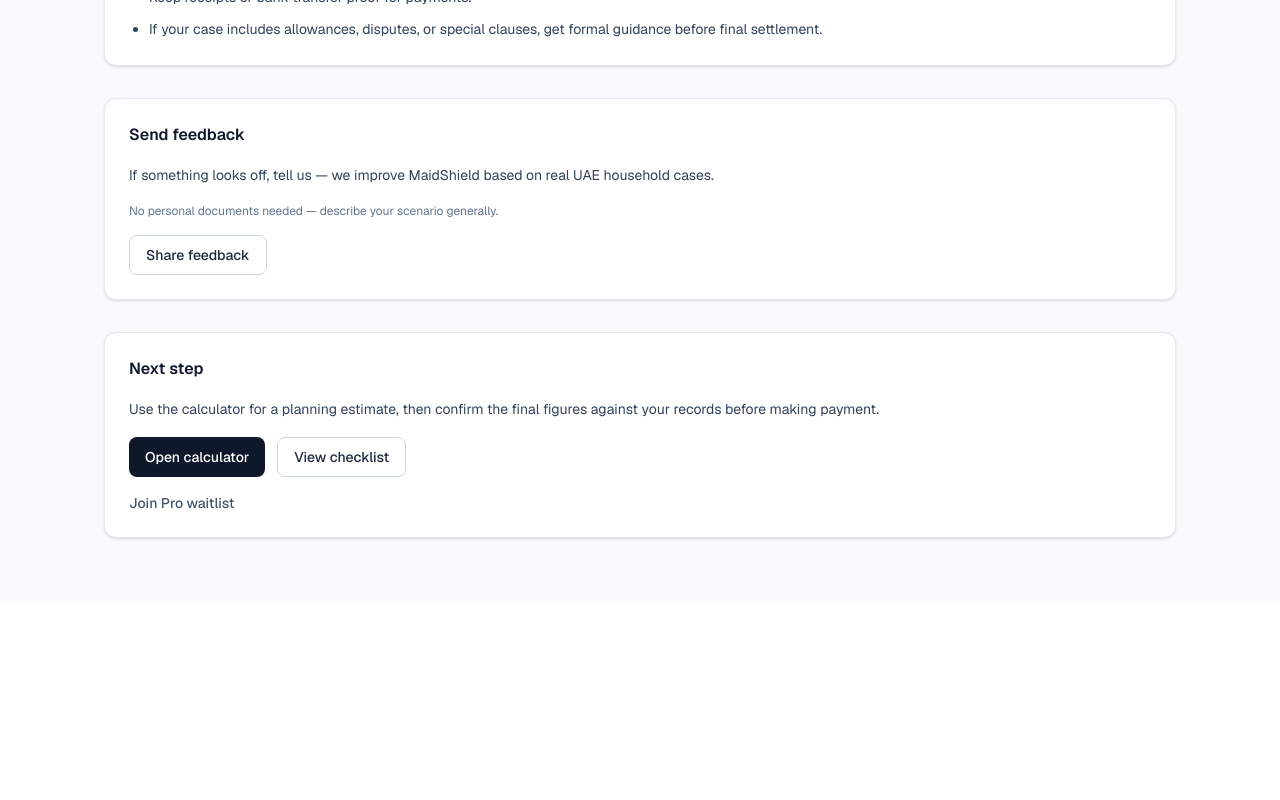
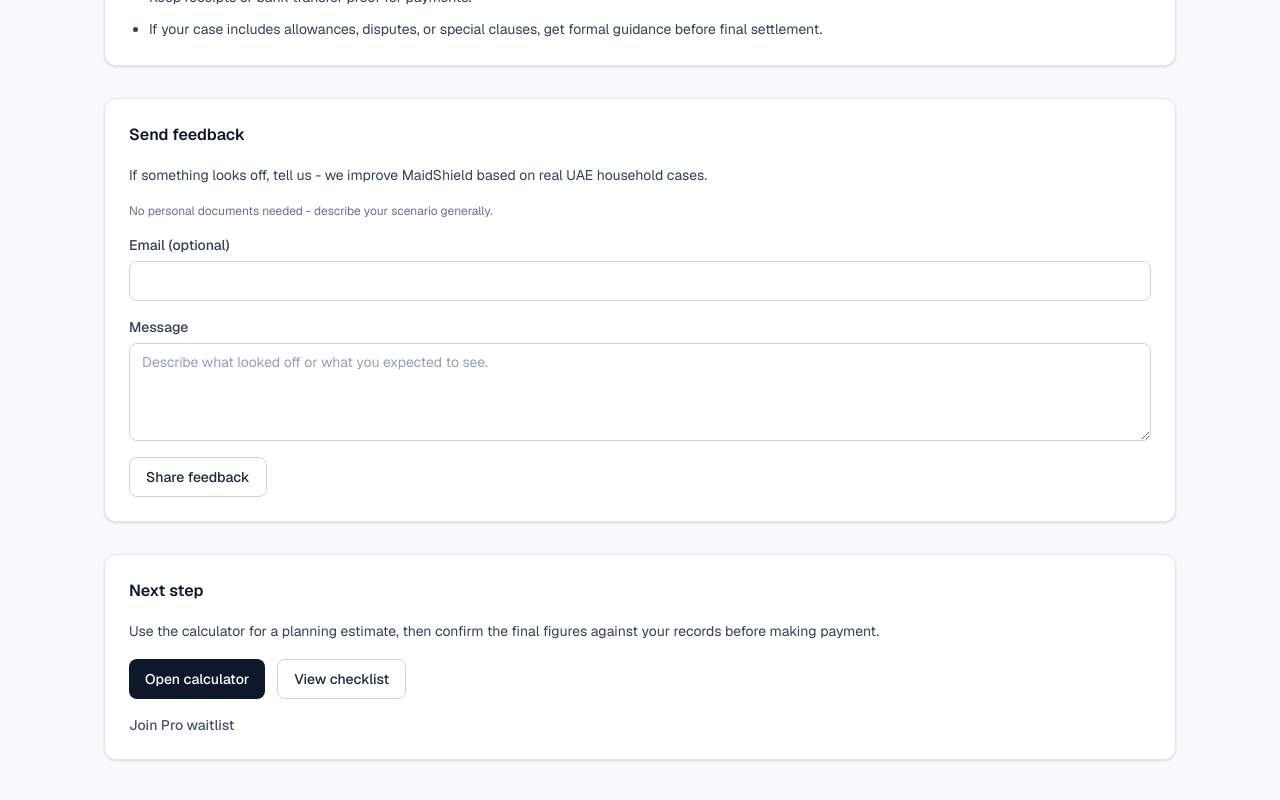
Before and after one commit to SpartanAbdullah/maidshield, a Next.js app: page /sources in a window 1280 px wide. Shown: the part 1266-2066 px from the top of the page. Before the commit the page ends 1868 px from the top, so only its background shows below. Built offline with nearby package versions, Linux system fonts and the light colour scheme; no server answers.

Commit message:
feat: add secure feedback form

```diff
--- /dev/null
+++ b/app/api/feedback/route.ts
@@ -0,0 +1,110 @@
+import { NextRequest, NextResponse } from "next/server";
+
+type FeedbackInput = {
+  email?: unknown;
+  message?: unknown;
+  company?: unknown;
+  source?: unknown;
+};
+
+function normalizeString(value: unknown) {
+  return typeof value === "string" ? value.trim() : "";
+}
+
+export async function POST(request: NextRequest) {
+  let payload: FeedbackInput;
+
+  try {
+    const parsed = (await request.json()) as unknown;
+    if (!parsed || typeof parsed !== "object") {
+      return NextResponse.json(
+        { ok: false, error: "Invalid JSON payload." },
+        { status: 400 }
+      );
+    }
+    payload = parsed as FeedbackInput;
+  } catch {
+    return NextResponse.json(
+      { ok: false, error: "Invalid JSON payload." },
+      { status: 400 }
+    );
+  }
+
+  const email = normalizeString(payload.email);
+  const message = normalizeString(payload.message);
+  const company = normalizeString(payload.company);
+  const source = normalizeString(payload.source);
+
+  if (company) {
+    return NextResponse.json({ ok: true });
+  }
+
+  if (!message) {
+    return NextResponse.json(
+      { ok: false, error: "Message is required." },
+      { status: 400 }
+    );
+  }
+
+  if (message.length > 2000) {
+    return NextResponse.json(
+      { ok: false, error: "Message must be 2000 characters or fewer." },
+      { status: 400 }
+    );
+  }
+
+  if (email && !email.includes("@")) {
+    return NextResponse.json(
+      { ok: false, error: "Email must include @." },
+      { status: 400 }
+    );
+  }
+
+  if (email.length > 120) {
+    return NextResponse.json(
+      { ok: false, error: "Email must be 120 characters or fewer." },
+      { status: 400 }
+    );
+  }
+
+  const webhookUrl = process.env.LEADS_WEBHOOK_URL;
+
+  if (!webhookUrl) {
+    return NextResponse.json(
+      { ok: false, error: "Feedback capture is not configured." },
+      { status: 500 }
+    );
+  }
+
+  try {
+    const webhookResponse = await fetch(webhookUrl, {
+      method: "POST",
+      headers: {
+        "content-type": "application/json",
+      },
+      body: JSON.stringify({
+        kind: "feedback",
+        sheet: "feedback",
+        email,
+        message,
+        source: source || "sources-page",
+        userAgent: request.headers.get("user-agent") ?? "",
+      }),
+      cache: "no-store",
+    });
+
+    if (!webhookResponse.ok) {
+      return NextResponse.json(
+        { ok: false, error: "Failed to forward feedback." },
+        { status: 502 }
+      );
+    }
+
+    return NextResponse.json({ ok: true });
+  } catch {
+    return NextResponse.json(
+      { ok: false, error: "Failed to forward feedback." },
+      { status: 500 }
+    );
+  }
+}
--- a/app/sources/page.tsx
+++ b/app/sources/page.tsx
@@ -1,6 +1,7 @@
 import type { Metadata } from "next";
 import Link from "next/link";
 
+import { FeedbackForm } from "@/components/forms/FeedbackForm";
 import { Container } from "@/components/layout/Container";
 import { PageHeader } from "@/components/layout/PageHeader";
 import { Button } from "@/components/ui/Button";
@@ -143,17 +144,13 @@ export default function SourcesPage() {
               Send feedback
             </h2>
             <p className="text-sm leading-6 text-slate-700">
-              If something looks off, tell us — we improve MaidShield based on
+              If something looks off, tell us - we improve MaidShield based on
               real UAE household cases.
             </p>
             <p className="text-xs text-slate-500">
-              No personal documents needed — describe your scenario generally.
+              No personal documents needed - describe your scenario generally.
             </p>
-            <form action="mailto:abdullahportfolio5@gmail.com?subject=MaidShield%20Feedback">
-              <Button type="submit" variant="secondary">
-                Share feedback
-              </Button>
-            </form>
+            <FeedbackForm />
           </CardContent>
         </Card>
 
--- /dev/null
+++ b/components/forms/FeedbackForm.tsx
@@ -0,0 +1,195 @@
+"use client";
+
+import { FormEvent, useMemo, useState } from "react";
+
+import { track } from "@/lib/analytics";
+import { Button } from "@/components/ui/Button";
+import { Input } from "@/components/ui/Input";
+
+type FeedbackFormState = "idle" | "loading" | "success" | "error";
+
+function validateEmail(email: string) {
+  if (!email) {
+    return "";
+  }
+
+  if (!email.includes("@")) {
+    return "Email must include @.";
+  }
+
+  if (email.length > 120) {
+    return "Email must be 120 characters or fewer.";
+  }
+
+  return "";
+}
+
+function validateMessage(message: string) {
+  if (!message) {
+    return "Message is required.";
+  }
+
+  if (message.length > 2000) {
+    return "Message must be 2000 characters or fewer.";
+  }
+
+  return "";
+}
+
+export function FeedbackForm() {
+  const [email, setEmail] = useState("");
+  const [message, setMessage] = useState("");
+  const [company, setCompany] = useState("");
+  const [state, setState] = useState<FeedbackFormState>("idle");
+  const [formMessage, setFormMessage] = useState("");
+
+  const emailError = useMemo(() => {
+    if (state !== "error") {
+      return "";
+    }
+
+    return validateEmail(email.trim());
+  }, [email, state]);
+
+  const messageError = useMemo(() => {
+    if (state !== "error") {
+      return "";
+    }
+
+    return validateMessage(message.trim());
+  }, [message, state]);
+
+  const submitLabel =
+    state === "loading"
+      ? "Submitting..."
+      : state === "success"
+        ? "Submitted"
+        : "Share feedback";
+
+  async function handleSubmit(event: FormEvent<HTMLFormElement>) {
+    event.preventDefault();
+
+    const trimmedEmail = email.trim();
+    const trimmedMessage = message.trim();
+    const emailValidationError = validateEmail(trimmedEmail);
+    const messageValidationError = validateMessage(trimmedMessage);
+
+    if (emailValidationError || messageValidationError) {
+      setState("error");
+      setFormMessage(emailValidationError || messageValidationError);
+      return;
+    }
+
+    setState("loading");
+    setFormMessage("");
+
+    try {
+      const response = await fetch("/api/feedback", {
+        method: "POST",
+        headers: {
+          "content-type": "application/json",
+        },
+        body: JSON.stringify({
+          email: trimmedEmail,
+          message: trimmedMessage,
+          company,
+          source: "sources-page",
+        }),
+      });
+
+      const data = (await response.json().catch(() => null)) as
+        | { ok?: boolean; error?: string }
+        | null;
+
+      if (response.ok && data?.ok) {
+        track("feedback_submit_success");
+        setState("success");
+        setFormMessage("Thanks — feedback received.");
+        setEmail("");
+        setMessage("");
+        setCompany("");
+        return;
+      }
+
+      track("feedback_submit_error");
+      setState("error");
+      setFormMessage(data?.error || "Unable to submit. Please try again.");
+    } catch {
+      track("feedback_submit_error");
+      setState("error");
+      setFormMessage("Unable to submit. Please try again.");
+    }
+  }
+
+  return (
+    <form onSubmit={handleSubmit} className="space-y-4">
+      <Input
+        label="Email (optional)"
+        type="email"
+        autoComplete="email"
+        value={email}
+        onChange={(event) => {
+          setEmail(event.target.value);
+          if (state !== "idle") {
+            setState("idle");
+            setFormMessage("");
+          }
+        }}
+        error={emailError}
+      />
+      <div className="space-y-1.5">
+        <label
+          htmlFor="feedback-message"
+          className="block text-sm font-medium text-slate-700"
+        >
+          Message
+        </label>
+        <textarea
+          id="feedback-message"
+          rows={4}
+          required
+          value={message}
+          onChange={(event) => {
+            setMessage(event.target.value);
+            if (state !== "idle") {
+              setState("idle");
+              setFormMessage("");
+            }
+          }}
+          className={`block w-full rounded-lg border bg-white px-3 py-2 text-sm text-slate-900 placeholder:text-slate-400 focus:outline-none focus:ring-2 focus:ring-offset-2 focus:ring-offset-white ${
+            messageError
+              ? "border-rose-400 focus:ring-rose-200"
+              : "border-slate-300 focus:ring-slate-300"
+          }`}
+          placeholder="Describe what looked off or what you expected to see."
+        />
+        {messageError ? (
+          <p className="text-xs text-rose-600">{messageError}</p>
+        ) : null}
+      </div>
+      <input
+        type="text"
+        name="company"
+        tabIndex={-1}
+        autoComplete="organization"
+        aria-hidden="true"
+        className="hidden"
+        value={company}
+        onChange={(event) => setCompany(event.target.value)}
+      />
+      <Button type="submit" variant="secondary" disabled={state === "loading"}>
+        {submitLabel}
+      </Button>
+      {state === "success" ? (
+        <p className="text-sm text-emerald-700" aria-live="polite">
+          {formMessage}
+        </p>
+      ) : null}
+      {state === "error" && !emailError && !messageError ? (
+        <p className="text-sm text-rose-600" aria-live="polite">
+          {formMessage}
+        </p>
+      ) : null}
+    </form>
+  );
+}
```
